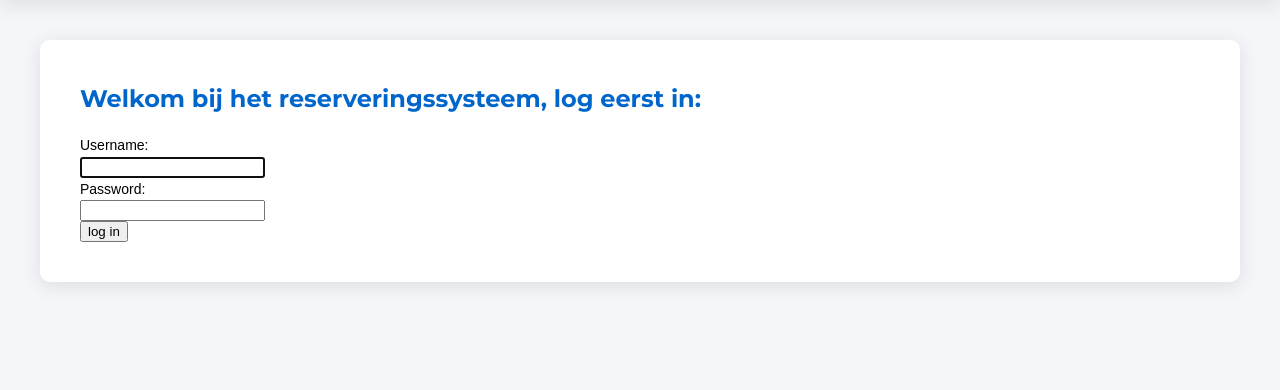
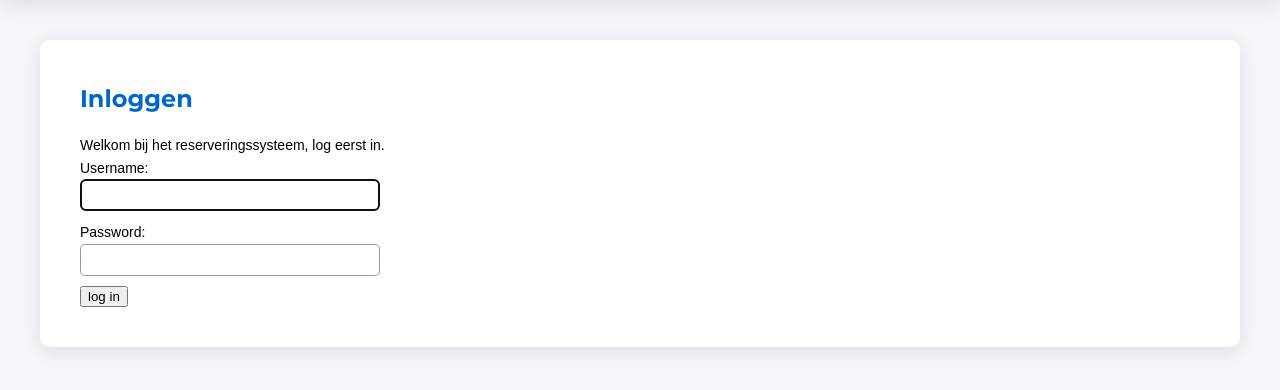
Before and after one commit to Swendude/Reserveringssysteem-Eemschutters, a Django app: page /login/ in a window 1280 px wide. Shown: the part 80-470 px from the top of the page. Run offline with Django 3.2, Linux system fonts and the light colour scheme.

Commit message:
Formulieropmaak.

```diff
--- a/reserveringen/static/reserveringen/style.css
+++ b/reserveringen/static/reserveringen/style.css
@@ -213,3 +204,17 @@ header {
 .reserveringlabel {
   font-size: 12px;
   color: rgba(0, 0, 0, 0.6); }
+
+form label {
+  display: block; }
+
+form input[type=text],
+form input[type=password] {
+  -webkit-appearance: none;
+  display: block;
+  border-radius: 5px;
+  padding: 0 5px;
+  line-height: 30px;
+  border: 1px solid rgba(0, 0, 0, 0.4);
+  margin-bottom: 10px;
+  width: 300px; }
--- a/reserveringen/static/reserveringen/style.scss
+++ b/reserveringen/static/reserveringen/style.scss
@@ -286,3 +295,25 @@ header {
     font-size: 12px;
     color: rgba(0, 0, 0, 0.6);
 }
+
+
+
+form {
+    label {
+        display:block;
+    }
+
+    input[type=text],
+    input[type=password] {
+        -webkit-appearance: none;
+        display:block;
+        border-radius:5px;
+        padding:0 5px;
+        line-height:30px;
+        border:1px solid rgba(0,0,0,0.4);
+        margin-bottom:10px;
+        width:300px;
+
+
+    }
+}
--- a/reserveringen/templates/reserveringen/login.html
+++ b/reserveringen/templates/reserveringen/login.html
@@ -1,7 +1,8 @@
 {% extends 'reserveringen/base.html' %}
 {% load static %}
 {% block content %}
-<h1>Welkom bij het reserveringssysteem, log eerst in:</h1>
+<h1>Inloggen</h1>
+<p>Welkom bij het reserveringssysteem, log eerst in.</p>
 <form method="post" action="{% url 'login' %}">
     {% csrf_token %}
 
```
Also changed, not shown: other parts of reserveringen/static/reserveringen/style.css (+8 -17 lines), other parts of reserveringen/static/reserveringen/style.scss (+26 -17 lines), reserveringen/templates/reserveringen/reserveringen.html (+2 -7 lines).
